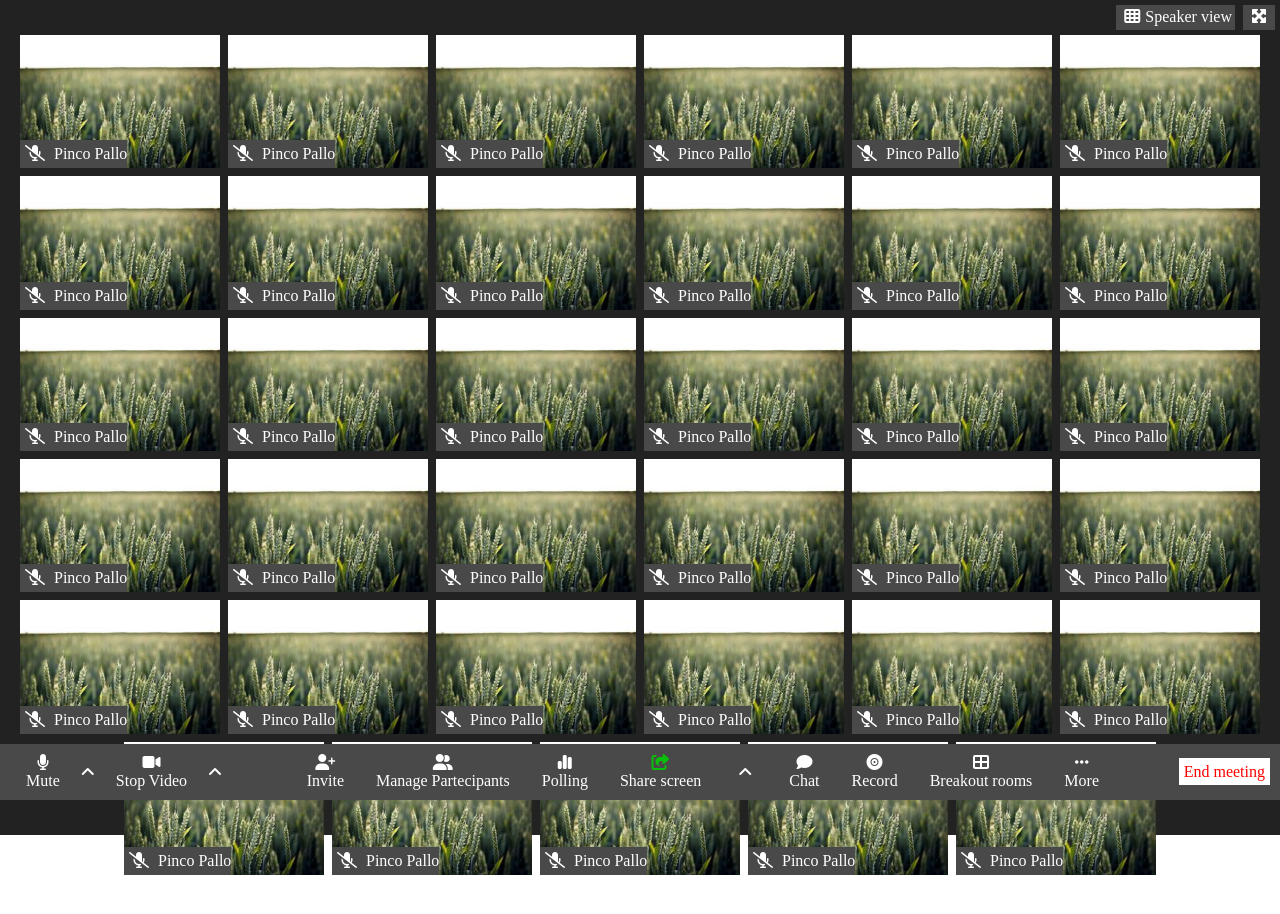
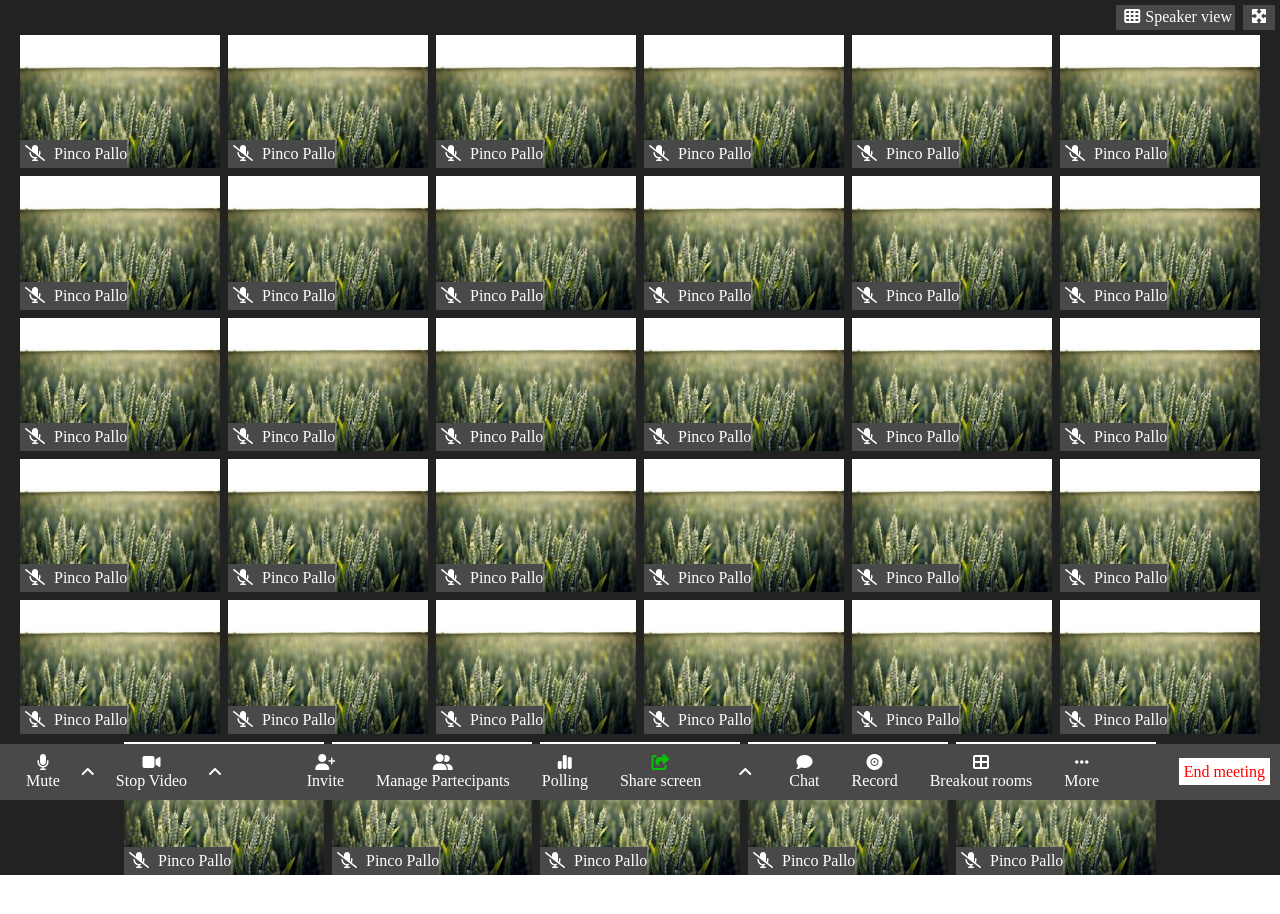
Before and after one commit to Lucaalex00/html-css-zoom, a plain HTML site: page index.html in a window 1280 px wide. Before the commit the page ends 892 px from the top, so only its background shows below. Drawn offline with Linux system fonts and the light colour scheme.

Commit message:
main-container size Fix

```diff
--- a/assets/css/style.css
+++ b/assets/css/style.css
@@ -46,6 +46,7 @@ i {
     gap: 0.5rem;
     height: 35px;
     /* HEIGHT misura variabile*/
+    z-index: 1
 }
 
 .header-container div {
@@ -69,7 +70,7 @@ i {
     align-content: space-evenly;
     gap: 0.5rem;
     width: 100%;
-    height: 100vh;
+    height: 100%;
     margin-bottom: 56.8px;
     /*MISURA VARIABILE PER ALTEZZA CONTENUTI FOOTER*/
 }
```
